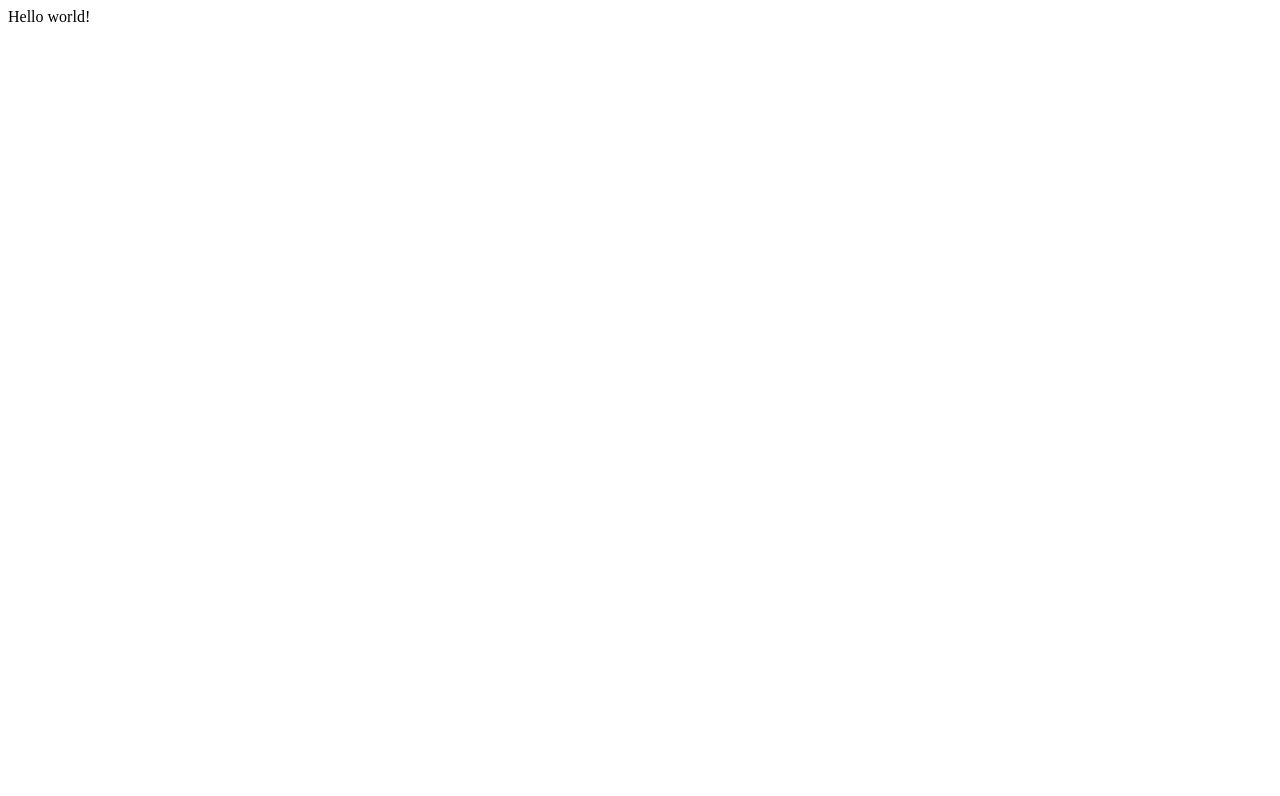
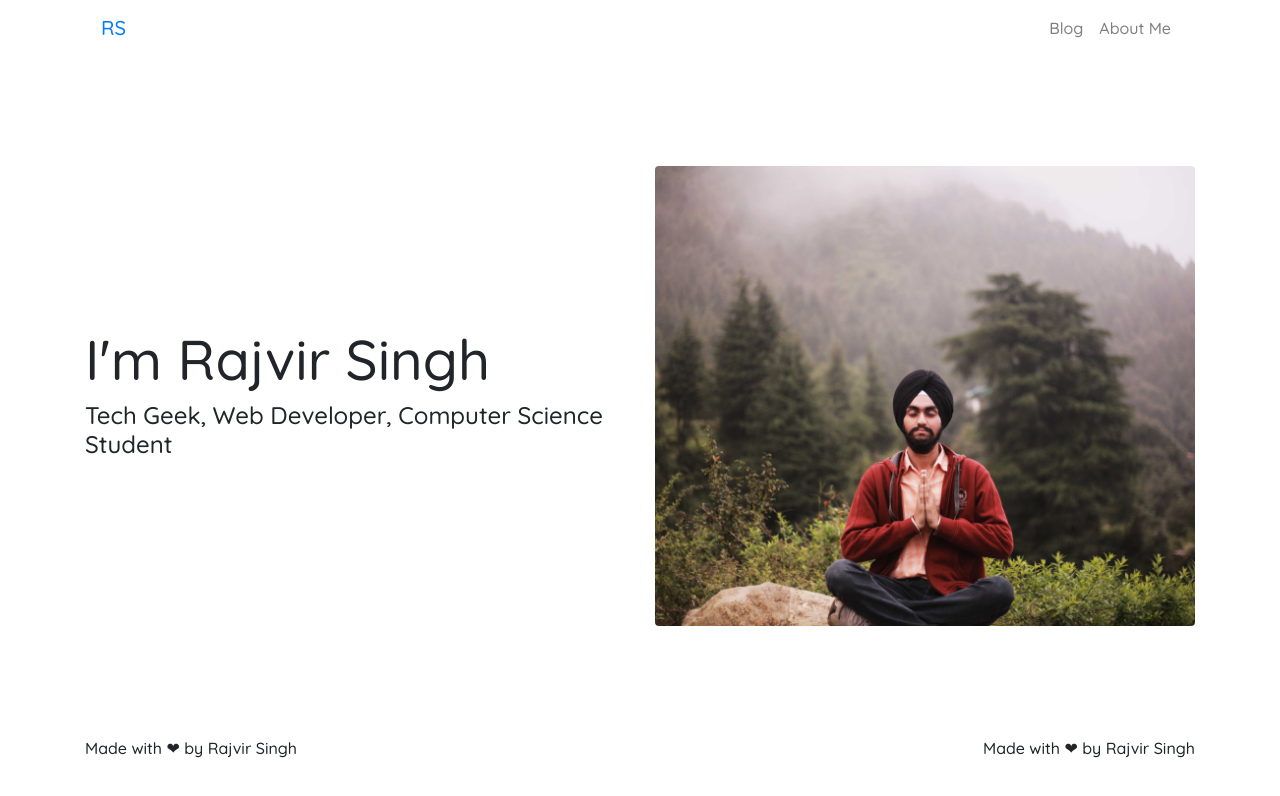
Before and after one commit to RajvirS99/rajvir-singh, a Gatsby site: page / in a window 1280 px wide. Built offline with nearby package versions, Linux system fonts and the light colour scheme; Gatsby itself is replaced by a stand-in of ours.

Commit message:
personal page

```diff
--- /dev/null
+++ b/gatsby-browser.js
@@ -0,0 +1,2 @@
+import "./src/styles/global.css"
+import 'bootstrap/dist/css/bootstrap.min.css';
--- a/package.json
+++ b/package.json
@@ -14,8 +14,10 @@
     "test": "echo \"Write tests! -> https://gatsby.dev/unit-testing\" && exit 1"
   },
   "dependencies": {
+    "bootstrap": "^4.5.2",
     "gatsby": "^2.24.50",
     "react": "^16.12.0",
+    "react-bootstrap": "^1.3.0",
     "react-dom": "^16.12.0"
   },
   "devDependencies": {
--- /dev/null
+++ b/src/components/Footer/footer.js
@@ -0,0 +1,13 @@
+import React from "react"
+import { Container, Row, Col } from "react-bootstrap"
+
+export default function Footer(props){
+    return (
+        <Container className="pg-footer">
+            <Row>
+                <Col>Made with &#10084; by Rajvir Singh</Col>
+                <Col className="right-footer">Made with &#10084; by Rajvir Singh</Col>
+            </Row>
+        </Container>
+    )
+}
--- /dev/null
+++ b/src/components/Header/header.js
@@ -0,0 +1,19 @@
+import React from "react"
+import { Container, Navbar, Nav } from "react-bootstrap"
+
+export default function Header(props){
+    return (
+        <Container>
+            <Navbar expand="lg">
+                <Navbar.Brand><a href="/">RS</a></Navbar.Brand>
+                <Navbar.Toggle aria-controls="basic-navbar-nav" />
+                <Navbar.Collapse>
+                    <Nav className="ml-auto">
+                        <Nav.Link href="/blog">Blog</Nav.Link>
+                        <Nav.Link href="/about">About Me</Nav.Link>
+                    </Nav>
+                </Navbar.Collapse>
+            </Navbar>
+        </Container>
+    )
+}
--- /dev/null
+++ b/src/components/MainSection/mainSection.js
@@ -0,0 +1,23 @@
+import React from "react"
+import { Container, Row, Col } from "react-bootstrap"
+import image from "../../images/rs-home.jpg"
+
+export default function MainSection(){
+    return (
+        <div className="mainSection">
+            <Container>
+            <Row className="centered">
+                <Col xs={6}>
+                    <div>
+                        <h1 className="display-4">I'm <b>Rajvir Singh</b></h1>
+                        <h4>Tech Geek, Web Developer, Computer Science Student</h4>
+                    </div>
+                </Col>
+                <Col xs={6}>
+                    <img className="rsImage" src={image} alt=""/>
+                </Col>
+            </Row>
+            </Container>
+        </div>
+    )
+}
--- a/src/pages/index.js
+++ b/src/pages/index.js
@@ -1,5 +1,14 @@
 import React from "react"
+import Header from "../components/Header/header"
+import MainSection from "../components/MainSection/mainSection"
+import Footer from "../components/Footer/footer"
 
 export default function Home() {
-  return <div>Hello world!</div>
+  return (
+  <div>
+    <Header headerText="Index Header" />
+    <MainSection/>
+    <Footer/>
+  </div>
+  )
 }
--- /dev/null
+++ b/src/styles/global.css
@@ -0,0 +1,31 @@
+@import url('https://fonts.googleapis.com/css2?family=Quicksand:wght@500&display=swap');
+
+body{
+    font-family: 'Quicksand', sans-serif !important;
+    margin: 0px;
+}
+
+.rsImage{
+    width: 100%;
+    border-radius: 4px;
+}
+
+.mainSection {
+    height: 85vh;
+    /* padding: 7%; */
+    display: flex;
+    align-items: center;
+}
+
+.centered{
+    align-items: center;
+    justify-content: center;
+}
+
+.pg-footer{
+    height: 7vh;
+}
+
+.right-footer{
+    text-align: right;
+}
```
Also changed, not shown: src/pages/about.js (added, +12 -0 lines), src/images/rs-home.jpg (added), 1 other file.
